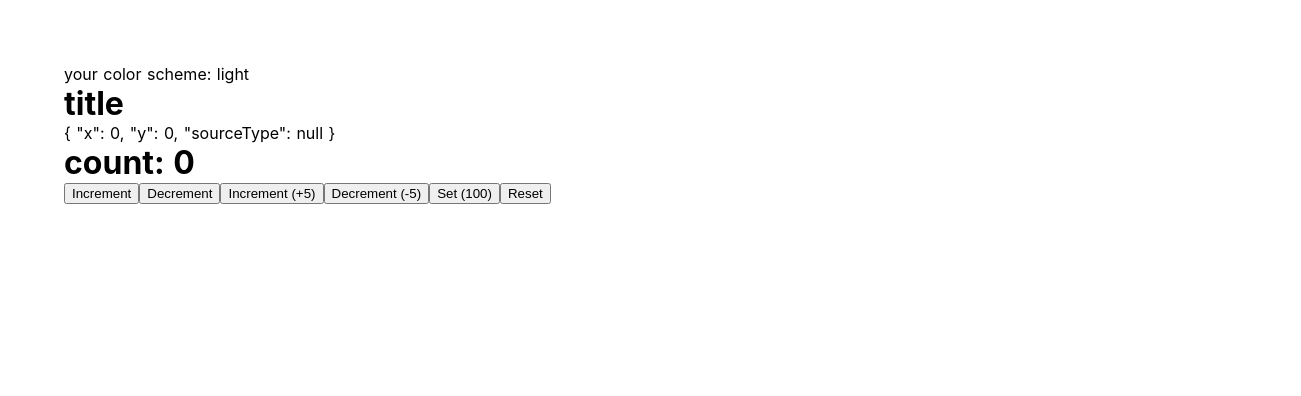
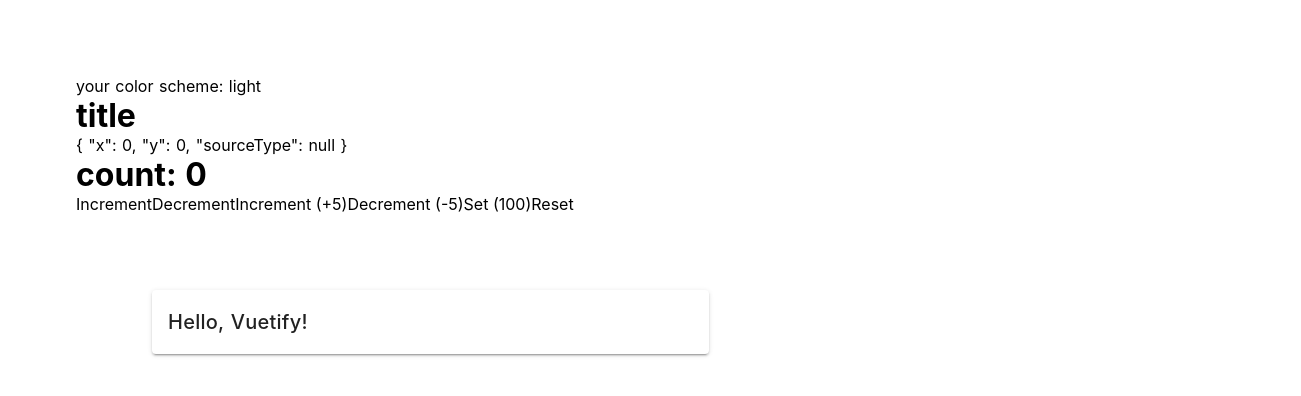
Before and after one commit to KH321/nuxt-composition-api, a Nuxt app: page / in a window 1280 px wide. Shown: the top 396 px of the page, 1301 px wide, since content can reach past the window. Built offline with nearby package versions, Linux system fonts and the light colour scheme.

Commit message:
add vuetify

```diff
--- a/nuxt.config.js
+++ b/nuxt.config.js
@@ -35,7 +35,7 @@ export default {
   ** https://nuxtjs.org/guide/plugins
   */
   plugins: [
-    '~/plugins/composition-api'
+    { src: '~/plugins/composition-api', ssr: false },
   ],
   /*
   ** Auto import components
@@ -46,7 +46,8 @@ export default {
   ** Nuxt.js dev-modules
   */
   buildModules: [
-    '@nuxt/typescript-build'
+    '@nuxt/typescript-build',
+    '@nuxtjs/vuetify'
   ],
   /*
   ** Nuxt.js modules
--- a/package.json
+++ b/package.json
@@ -16,6 +16,7 @@
   },
   "dependencies": {
     "@nuxt/typescript-runtime": "^0.4.10",
+    "@nuxtjs/vuetify": "^1.11.2",
     "@vue/composition-api": "^1.0.0-beta.2",
     "@vueuse/core": "^2.0.35",
     "nuxt": "^2.13.0"
--- a/pages/index.vue
+++ b/pages/index.vue
@@ -1,8 +1,6 @@
 <template>
   <div class="container">
-    <div>
-      your color scheme: {{ color }}
-    </div>
+    <div>your color scheme: {{ color }}</div>
     <H1>title</H1>
     <div>
       <!-- {{ x }} -->
@@ -18,16 +16,30 @@
       <button @click="set(100)">Set (100)</button>
       <button @click="reset()">Reset</button>
     </div>
+    <v-container>
+      <v-row justify="center">
+        <v-col cols="6">
+          <v-card>
+            <v-card-title>Hello, Vuetify!</v-card-title>
+          </v-card>
+        </v-col>
+      </v-row>
+    </v-container>
   </div>
 </template>
 
 <script lang="ts">
-import { defineComponent, reactive } from '@vue/composition-api'
-import { useMouse, usePreferredColorScheme, useStorage, useCounter } from '@vueuse/core'
+import { defineComponent, reactive } from "@vue/composition-api"
+import {
+  useMouse,
+  usePreferredColorScheme,
+  useStorage,
+  useCounter
+} from "@vueuse/core"
 
 export default defineComponent({
   setup() {
-    const mouse = useStorage('mouse', useMouse())
+    const mouse = useStorage("mouse", useMouse())
     const { count, inc, dec, set, reset } = useCounter()
     return {
       color: usePreferredColorScheme(),
@@ -45,16 +57,8 @@ export default defineComponent({
 }
 
 .title {
-  font-family:
-    'Quicksand',
-    'Source Sans Pro',
-    -apple-system,
-    BlinkMacSystemFont,
-    'Segoe UI',
-    Roboto,
-    'Helvetica Neue',
-    Arial,
-    sans-serif;
+  font-family: "Quicksand", "Source Sans Pro", -apple-system, BlinkMacSystemFont,
+    "Segoe UI", Roboto, "Helvetica Neue", Arial, sans-serif;
   display: block;
   font-weight: 300;
   font-size: 100px;
```
Also changed, not shown: 1 other file (tests, documents, lock files or other folders).
